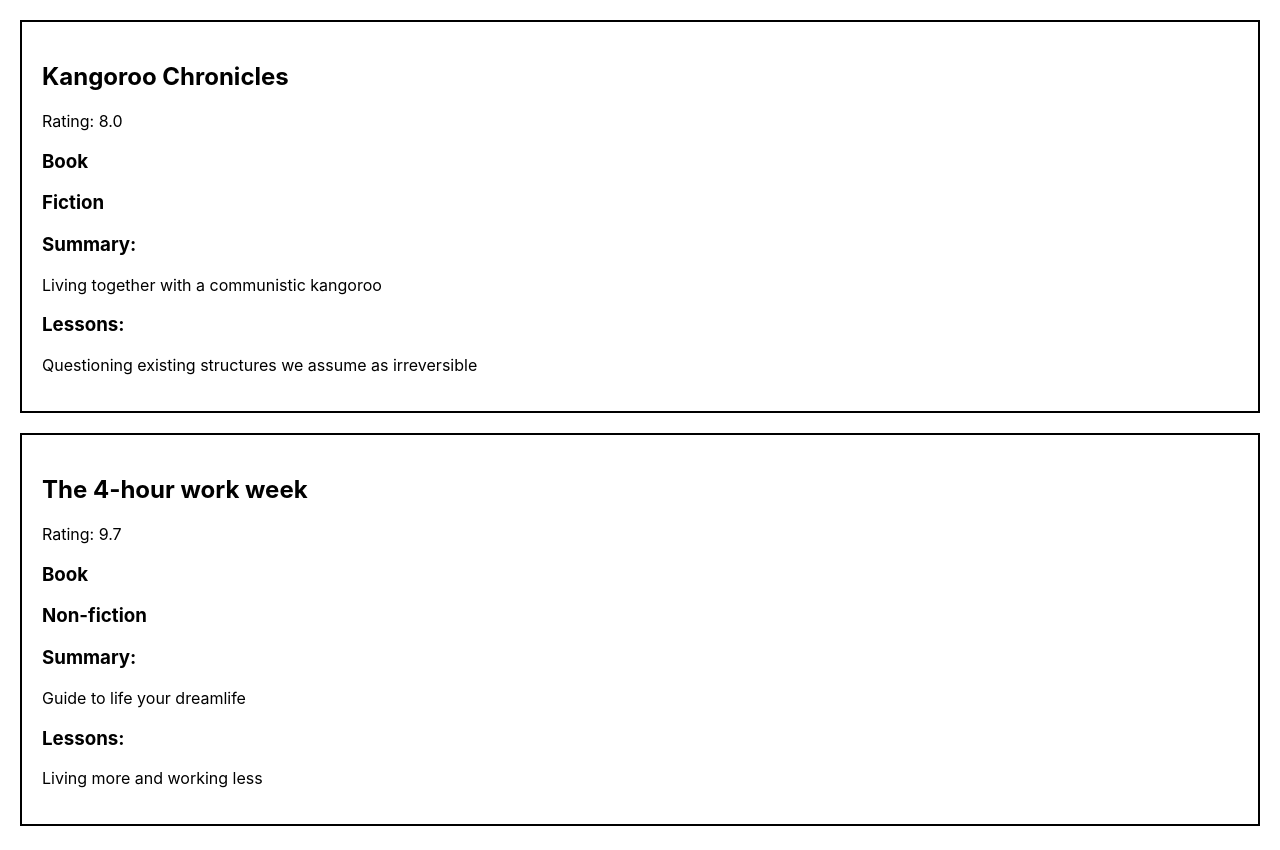
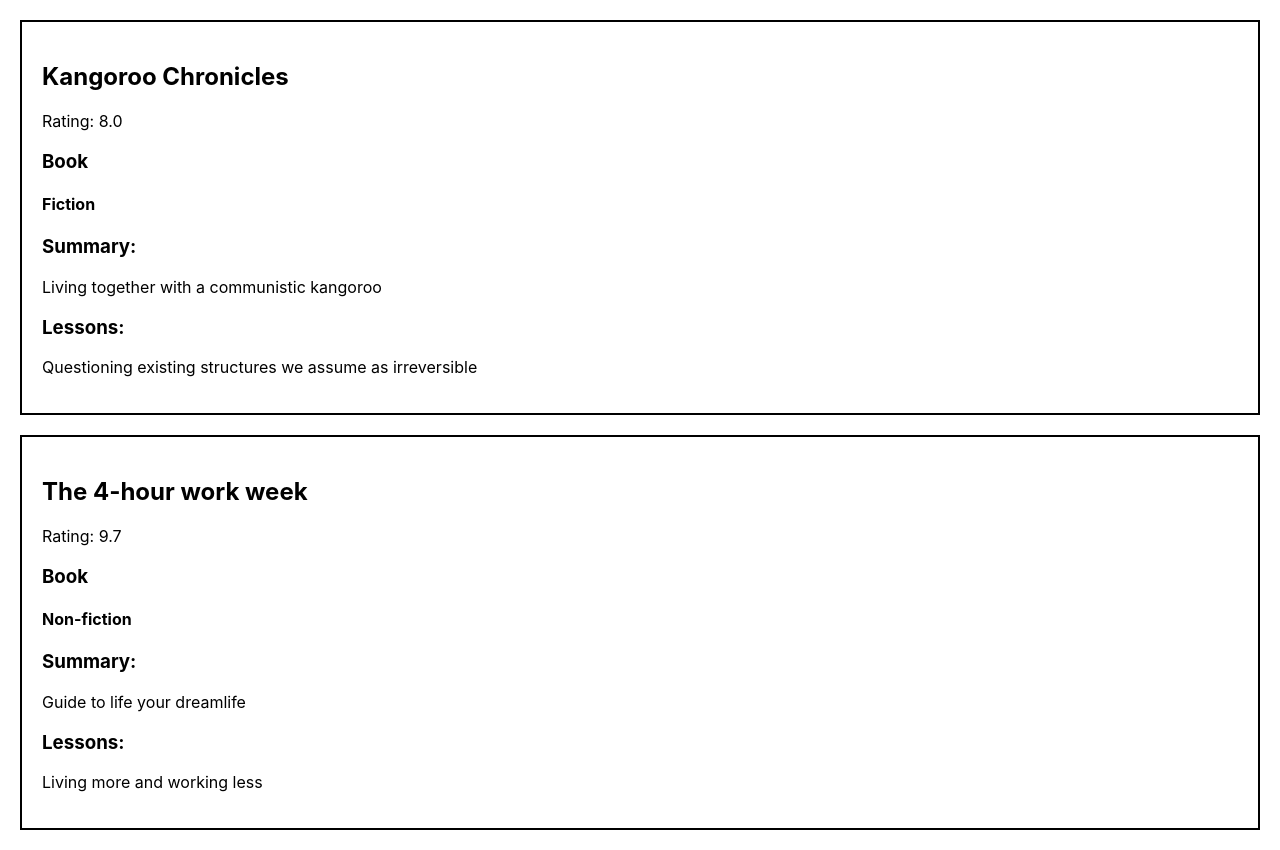
Before and after one commit to maximiliangustmann/capstone-project, a React (Create React App) app: page / in a window 1280 px wide. Built offline with nearby package versions, Linux system fonts and the light colour scheme.

Commit message:
Implementing code review

```diff
--- a/src/components/Reviews.js
+++ b/src/components/Reviews.js
@@ -10,7 +10,7 @@ export default function Reviews() {
           <h2>{review.title}</h2>
           <p>Rating: {review.rating}</p>
           <h3>{review.categorie}</h3>
-          <h3>{review.subcategorie}</h3>
+          <h4>{review.subcategorie}</h4>
           <h3>Summary: </h3>
           <p>{review.summary}</p>
           <h3>Lessons: </h3>
```
